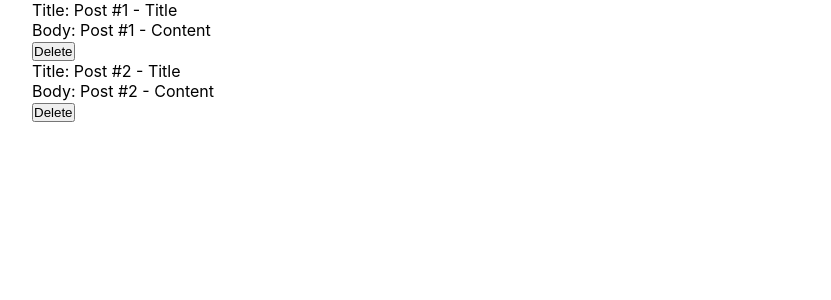
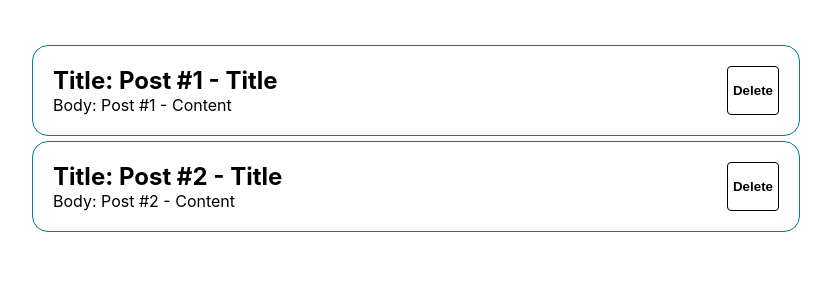
Before and after one commit to seyanaracore/react-blog, a React (Create React App) app: page / in a window 1280 px wide. Shown: the top 300 px of the page, without its empty margins (224-1055 px from the left). Built offline with nearby package versions, Linux system fonts and the light colour scheme.

Commit message:
UI Components

```diff
--- a/src/Components/Post/Post.jsx
+++ b/src/Components/Post/Post.jsx
@@ -1,7 +1,8 @@
 import React from "react";
 import PropTypes from "prop-types";
+import "../../Styles/Post.css"
 
-import classes from "./Styles.module.css";
+import Button from "../../UI/Button/Button";
 
 Post.propTypes = {
    post: PropTypes.shape({
@@ -13,12 +14,12 @@ Post.propTypes = {
 
 export default function Post({ post }) {
    return (
-      <div>
-         <div>
-            <p>Title: {post.title}</p>
+      <div className="post">
+         <article>
+            <h2>Title: {post.title}</h2>
             <p>Body: {post.body}</p>
-         </div>
-			<button>Delete</button>
+         </article>
+         <Button>Delete</Button>
       </div>
    );
 }
--- a/src/Components/Post/Styles.module.css
+++ /dev/null
@@ -1,5 +0,0 @@
-.post {
-	width: 100%;
-	display: flex;
-	justify-content: space-between;
-}
--- a/src/Styles/App.css
+++ b/src/Styles/App.css
@@ -11,4 +11,5 @@
 .App {
 	width: 100%;
 	max-width: 768px;
+   margin-top: 45px;
 }
--- /dev/null
+++ b/src/Styles/Post.css
@@ -0,0 +1,10 @@
+.post {
+	display: flex;
+	justify-content: space-between;
+	padding: 20px;
+	border: 1px solid teal;
+	border-radius: 16px;
+}
+.post:not(:last-child) {
+	margin-bottom: 5px;
+}
--- /dev/null
+++ b/src/UI/Button/Button.jsx
@@ -0,0 +1,6 @@
+import React from "react";
+import classes from "./Button.module.css";
+
+export default function Button({ children, ...props }) {
+	return <button className={classes.button}{...props}>{children}</button>;
+}
--- /dev/null
+++ b/src/UI/Button/Button.module.css
@@ -0,0 +1,8 @@
+.button {
+	border: 1px solid black;
+	background: none;
+	cursor: pointer;
+	padding: 5px;
+	border-radius: 4px;
+	font-weight: bold;
+}
--- /dev/null
+++ b/src/UI/Input/Input.module.css
@@ -0,0 +1,3 @@
+.input {
+
+}
```
Also changed, not shown: src/Components/NewPost/NewPost.jsx (added, +7 -0 lines), src/UI/Input/Input.jsx (added, +8 -0 lines).
